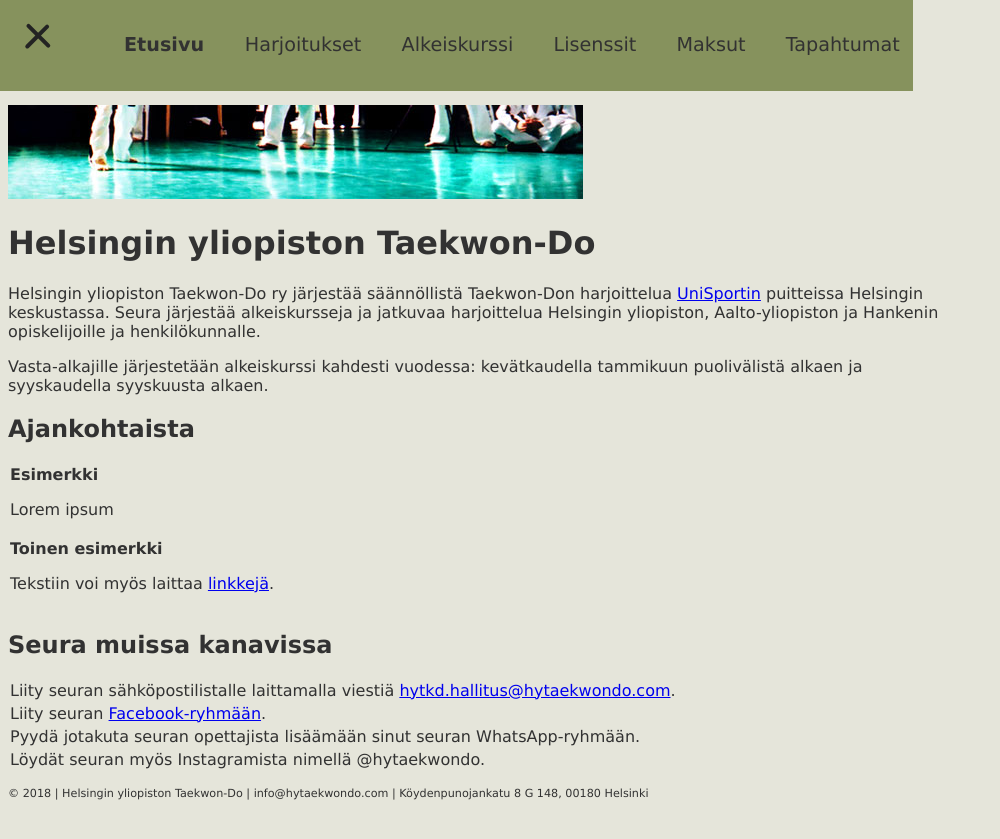
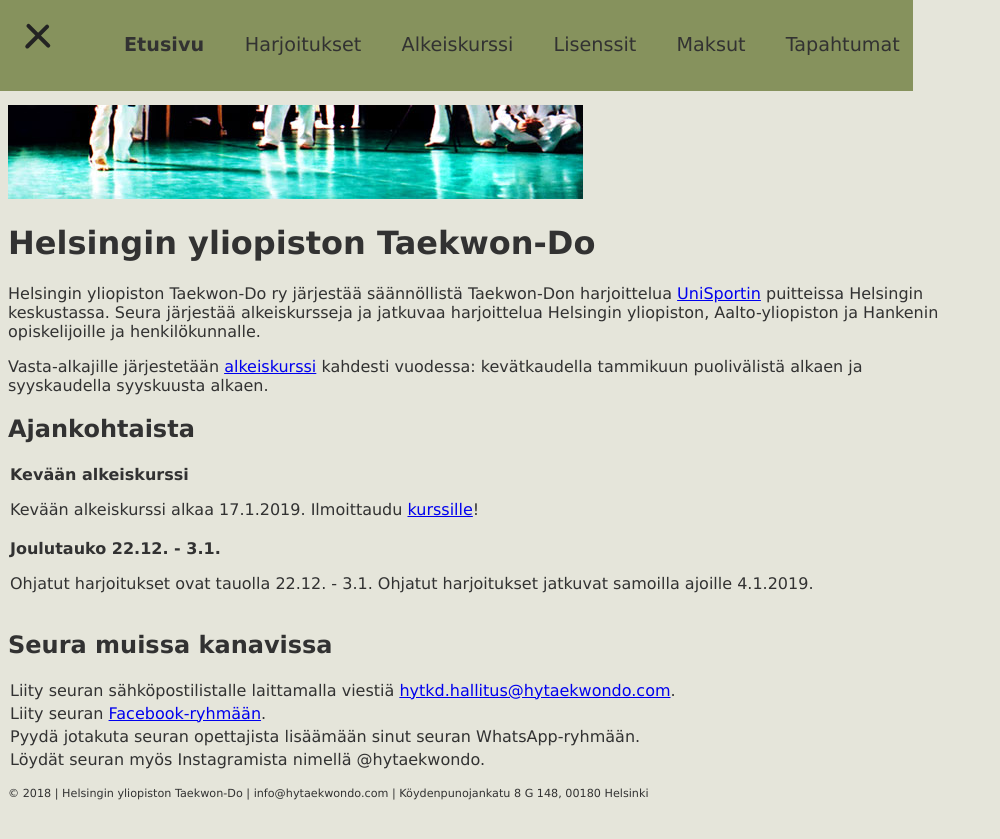
Before and after one commit to hytkd/website, a Jekyll site: the page built from index.html, in a window 1280 px wide. Shown: the top 839 px of the page, without its empty margins (0-1000 px from the left). Built offline with Jekyll 4.4.1, drawn with Linux system fonts in a browser that asks for light colours.

Commit message:
Actual frontpage content

```diff
--- a/_data/acute.yml
+++ b/_data/acute.yml
@@ -1,4 +1,4 @@
-- title: Esimerkki
-  content: Lorem ipsum
-- title: Toinen esimerkki
-  content: Tekstiin voi myös laittaa <a href="#">linkkejä</a>.
+- title: Kevään alkeiskurssi
+  content: Kevään alkeiskurssi alkaa 17.1.2019. Ilmoittaudu <a href="/course.html">kurssille</a>!
+- title: Joulutauko 22.12. - 3.1.
+  content: Ohjatut harjoitukset ovat tauolla 22.12. - 3.1. Ohjatut harjoitukset jatkuvat samoilla ajoille 4.1.2019.
--- a/index.html
+++ b/index.html
@@ -7,7 +7,7 @@ title: HYTKD - Etusivu
 	Helsingin yliopiston Taekwon-Do ry järjestää säännöllistä Taekwon-Don harjoittelua <a href=https://uusi.unisport.fi>UniSportin</a> puitteissa Helsingin keskustassa. Seura järjestää alkeiskursseja ja jatkuvaa harjoittelua Helsingin yliopiston, Aalto-yliopiston ja Hankenin opiskelijoille ja henkilökunnalle.
 </p>
 <p>
-	Vasta-alkajille järjestetään alkeiskurssi kahdesti vuodessa: kevätkaudella tammikuun puolivälistä alkaen ja syyskaudella syyskuusta alkaen.
+	Vasta-alkajille järjestetään <a href="/course.html">alkeiskurssi</a> kahdesti vuodessa: kevätkaudella tammikuun puolivälistä alkaen ja syyskaudella syyskuusta alkaen.
 </p>
 
 <h2>Ajankohtaista</h2>
```
